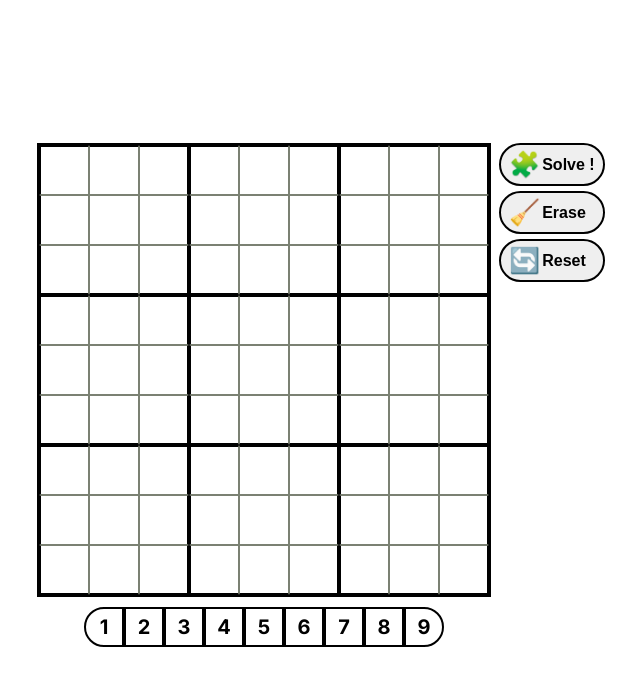
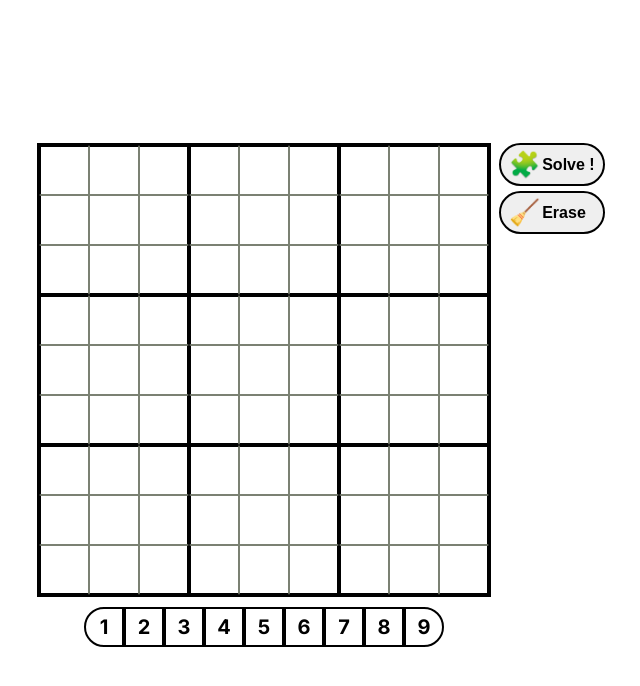
Before and after one commit to ShaheenJawadi/SudokuSolver, a Next.js app: page / in a window 1280 px wide. Shown: the top 686 px of the page, without its empty margins (376-1016 px from the left). Built offline with nearby package versions, Linux system fonts and the light colour scheme.

Commit message:
Implement  the "solved" state in Redux

```diff
--- a/app/components/controls/actionPanel.tsx
+++ b/app/components/controls/actionPanel.tsx
@@ -1,13 +1,13 @@
 
 import { solve, putDigit, reset } from "@/app/store/sudoku";
-import { AppDispatch } from "@/app/store";
-import { useDispatch } from "react-redux";
+import { AppDispatch, RootState } from "@/app/store";
+import { useDispatch, useSelector } from "react-redux";
 
 const ActionPanel = ()=>{
 
 
     const dispatch = useDispatch<AppDispatch>()
-
+    const store = useSelector((state: RootState) => state.sudoku)
 
 
 
@@ -21,11 +21,14 @@ const ActionPanel = ()=>{
                 <div className="emoji" >🧹</div>
                 <div className="title" >Erase</div>
             </button>
+            {
+                store.solved &&
+
             <button onClick={() => dispatch(reset())}>
                 <div className="emoji" >🔄</div>
                 <div className="title" >Reset</div>
             </button>
-
+        }
 
 
 
--- a/app/store/sudoku.ts
+++ b/app/store/sudoku.ts
@@ -20,12 +20,14 @@ import {  canPlaceNumber, solvePuzzle } from "../services/solver";
 type InitialStateType = {
   cursorPosition: CursorPositionType;
   board: SudokuBoardTpe;
-  duplication:boolean
+  duplication:boolean,
+  solved : boolean
 };
 const initialState: InitialStateType = {
   cursorPosition: { x: -1, y: -1 },
   board: emptyBoard,
   duplication : false ,
+  solved:false,
 };
 
 export const appSudokuSlice = createSlice({
@@ -33,6 +35,9 @@ export const appSudokuSlice = createSlice({
   initialState,
   reducers: {
     putDigit: (state, action) => {
+      if(state.solved){
+        return
+      }
       const { x, y } = state.cursorPosition;
       const num =action.payload;
 
@@ -89,13 +94,14 @@ export const appSudokuSlice = createSlice({
     solve: (state) => {
       const solver = solvePuzzle(state.board);
       if (solver) {
-        console.log("Solved");
+
+        state.solved=true
       } else {
-        console.log("cannot be solved.");
+       alert("Unable to solve the Sudoku puzzle");
       }
     },
     reset: (state) => {
-      state.board = emptyBoard;
+      return initialState
     },
     duplicationState: (state) => {
       state.duplication = false;
```
